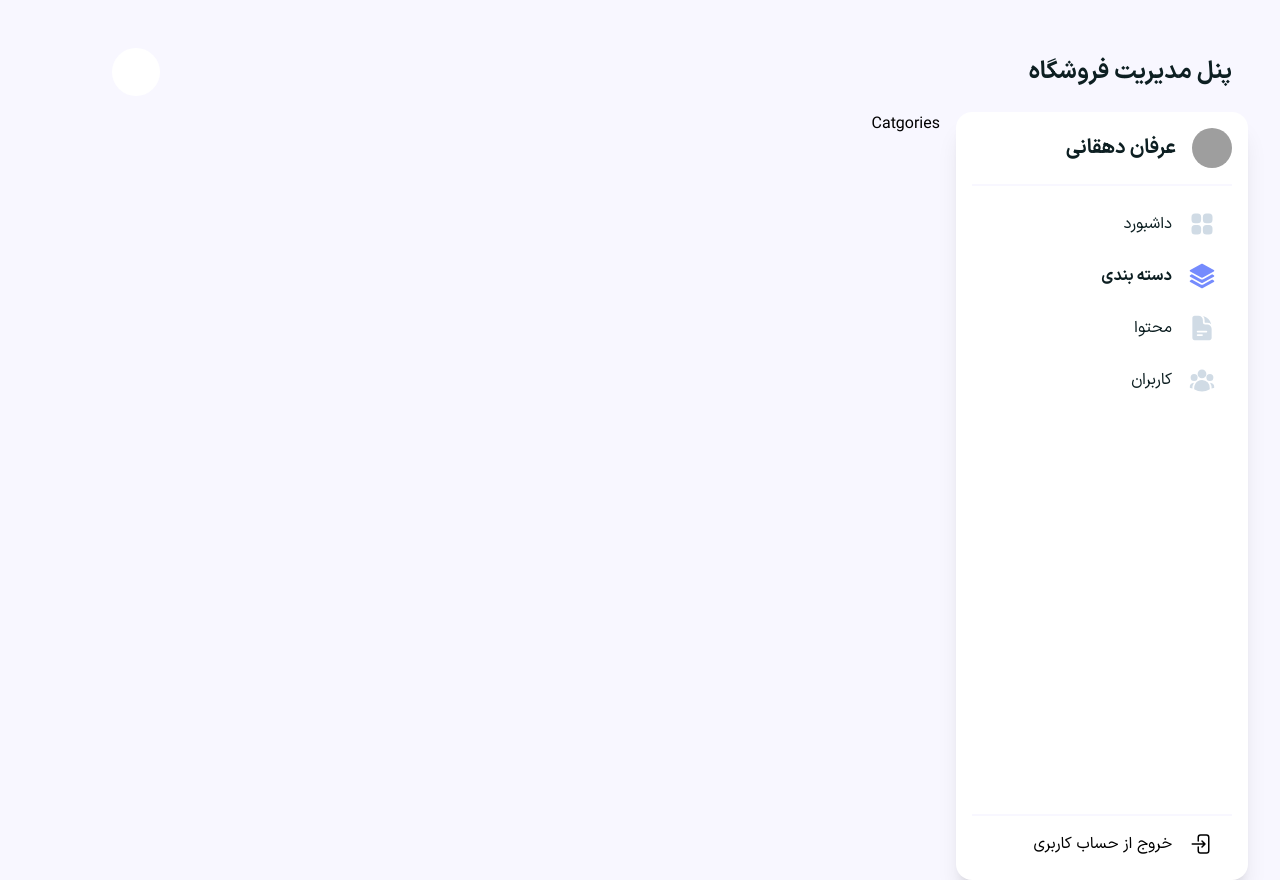
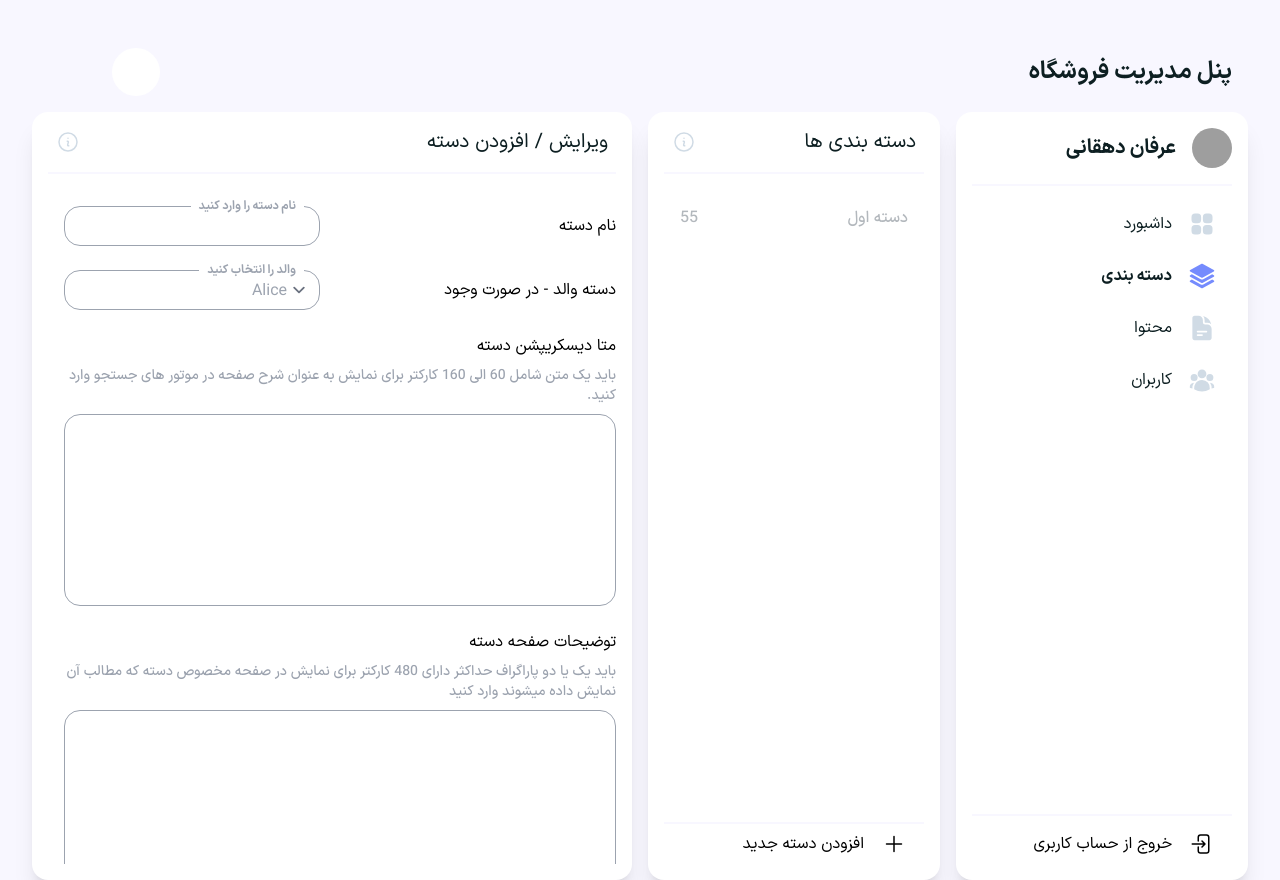
Before and after one commit to erfandehghani/CreatorPanel, a React (Vite) app: page /Catgories in a window 1280 px wide. Built offline with nearby package versions, Linux system fonts and the light colour scheme; grey boxes are pictures that could not be loaded.

Commit message:
Inputs and Category page have been added

```diff
--- a/src/components/Catgories.jsx
+++ b/src/components/Catgories.jsx
@@ -1,7 +1,74 @@
 import React from "react";
+import Card from "./Global/Card";
+import CardHeader from "./Global/CardHeader";
+import { PlusIcon } from "@heroicons/react/24/outline";
+import TextInput from "./Global/Inputs/TextInput";
+import SelectInput from "./Global/Inputs/SelectInput";
+import TextareaInput from "./Global/Inputs/TextareaInput";
+import SubmitInput from "./Global/Inputs/SubmitInput";
+
 
 const Catgories = () => {
-	return <div>Catgories</div>;
+
+
+    const testOptions = [
+        {id: 1, name: 'Alice', country: 'Austria'},
+        {id: 2, name: 'Bob', country: 'Belgium'},
+        {id: 3, name: 'Carl', country: 'Canada'},
+        {id: 4, name: 'Dean', country: 'Denmark'},
+        {id: 5, name: 'Ethan', country: 'Egypt'},
+      ];
+
+	return(
+		<>
+			{/* First Section: Choosing a category */}
+			<Card className="col-span-1 h-admin-full-card-height">
+
+				{/* Card Header */}
+				<CardHeader cardTitle={"دسته بندی ها"}/>
+
+
+				{/* Loop over all categories and echo them out */}
+				<div class="flex-grow py-6 space-y-4">
+					<div class="flex w-full justify-between items-center px-4 hover:bg-primary hover:text-secondary py-2 rounded-4xl text-t-secondary cursor-pointer font-medium transition duration-100">
+						<span>دسته اول</span>
+						<span>55</span>
+					</div>
+				</div>
+
+
+				{/* Adding new categories */}
+				<div
+					class="flex items-center justify-start font-normal hover:font-bold fill-auxulary px-4 py-2 hover:fill-secondary duration-100 mt-2 cursor-pointer">
+					<div class="w-7 flex justify-center items-center">
+						<PlusIcon className="size-6 text-inherit"/>
+					</div>
+					<span class="mr-4">افزودن دسته جدید</span>
+				</div>
+			</Card>
+
+			{/* Second Section: Editing Or Adding a new category */}
+			<Card className="col-span-2 h-admin-full-card-height">
+				<CardHeader cardTitle={"ویرایش / افزودن دسته"}/>
+
+				<form class="flex-grow py-8 space-y-6 overflow-y-scroll pl-4">
+
+					<TextInput name="name" label="نام دسته" description="نام دسته را وارد کنید"/>
+
+					<SelectInput name="parent" label="دسته والد - در صورت وجود" description="والد را انتخاب کنید" options={testOptions}/>
+
+					<TextareaInput name="metaDesc" label="متا دیسکریپشن دسته"
+					description="باید یک متن شامل 60 الی 160 کارکتر برای نمایش به عنوان شرح صفحه در موتور های جستجو وارد کنید."/>
+
+					<TextareaInput name="description" label="توضیحات صفحه دسته"
+					description="باید یک یا دو پاراگراف حداکثر دارای 480 کارکتر برای نمایش در صفحه مخصوص دسته که مطالب آن نمایش داده میشوند وارد کنید"/>
+
+					<SubmitInput/>
+				</form>
+
+			</Card>
+		</>
+	);
 };
 
 export default Catgories;
--- a/src/components/Global/CardHeader.jsx
+++ b/src/components/Global/CardHeader.jsx
@@ -1,4 +1,6 @@
 import React from 'react';
+import {InformationCircleIcon} from '@heroicons/react/24/outline'
+
 
 const CardHeader = ({ children, cardTitle }) => {
   return (
@@ -7,9 +9,7 @@ const CardHeader = ({ children, cardTitle }) => {
         {  cardTitle  }
     </h3>
     {children}
-    <div class="w-6">
-        {/* @include("icons.info") */}
-    </div>
+    <InformationCircleIcon class="size-6 text-auxulary"/>
 </div>
 
   );
--- /dev/null
+++ b/src/components/Global/Inputs/SelectInput.jsx
@@ -0,0 +1,37 @@
+import react from "@heroicons/react"
+
+const SelectInput = ({name, value, description, error, label, options}) => {
+
+    return(
+        <fieldset class="flex items-center justify-between">
+
+            <label class="ml-4 flex flex-col" for={name}>
+
+                {/* Label of the input */}
+                {label}
+
+                {/* If there was an error... this will show the error */}
+                <span class="text-sm text-red-500 font-medium">{error}</span>
+
+            </label>
+
+            <div class="relative w-64 h-10">
+                <select class="absolute top-0 bottom-0 right-0 left-0 border border-gray-400 rounded-2xl px-4 text-gray-400 pr-8" name={name} id={name} value={value}>
+
+                    {options.map(option => {
+                        return (
+                            <option value={option.id}>
+                                {option.name}
+                            </option>
+                        );
+                    })}
+
+                </select>
+                <span class="absolute font-bold text-xs bottom-7 right-4 bg-white text-gray-400 px-2 py-1">{description}</span>
+            </div>
+
+        </fieldset>
+    )
+}
+
+export default SelectInput;
--- /dev/null
+++ b/src/components/Global/Inputs/SubmitInput.jsx
@@ -0,0 +1,13 @@
+import react from "@heroicons/react"
+
+const SubmitInput = () => {
+    return (
+        <button
+            class="bg-transparent hover:bg-blue-500 text-blue-700 font-semibold hover:text-white py-2 px-4 border border-blue-500 hover:border-transparent rounded"
+            type="submit">
+            ذخیره
+        </button>
+    );
+}
+
+export default SubmitInput;
--- /dev/null
+++ b/src/components/Global/Inputs/TextInput.jsx
@@ -0,0 +1,32 @@
+import React from 'react';
+
+const TextInput = ({ name, error, description, value, label }) => {
+  return (
+    <fieldset class="flex items-center justify-between">
+
+        <label class="ml-4 flex flex-col" for={name}>
+
+            {/* Label of the input */}
+            {label}
+
+            {/* If there was an error... this will show the error */}
+            <span class="text-sm text-red-500 font-medium">{error}</span>
+
+        </label>
+
+        <div class="relative w-64 h-10">
+            <input
+                class="absolute top-0 bottom-0 right-0 left-0 border border-gray-400 rounded-2xl px-4"
+                type="text"
+                name={name}
+                id={name}
+                value={value}/>
+            <span class="absolute font-bold text-xs bottom-7 right-4 bg-white text-gray-400 px-2 py-1">{description}</span>
+        </div>
+
+    </fieldset>
+
+  );
+};
+
+export default TextInput;
--- /dev/null
+++ b/src/components/Global/Inputs/TextareaInput.jsx
@@ -0,0 +1,22 @@
+import React from 'react';
+
+const TextareaInput = ({ name, error, description, value, label }) => {
+  return (
+    <fieldset class="flex flex-col justify-between space-y-2">
+        <label class="ml-4" for={name}>
+            {label}
+            <span class="text-sm text-red-500 font-medium">{ error }</span>
+        </label>
+        <p class="text-sm font-medium text-gray-400">
+            {description}
+        </p>
+        <textarea class="w-full h-48 border border-gray-400 rounded-2xl p-4 resize-none" name={name} id={name}>
+                {value}
+        </textarea>
+    </fieldset>
+
+
+  );
+};
+
+export default TextareaInput;
```
